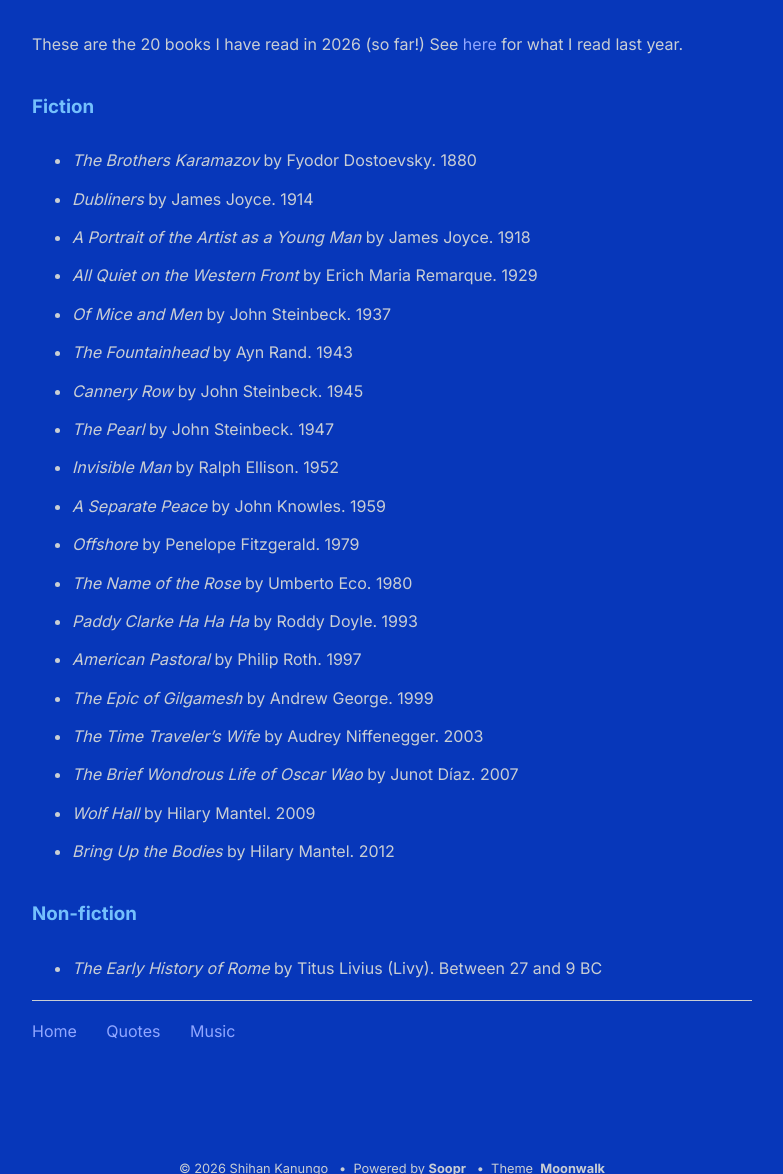
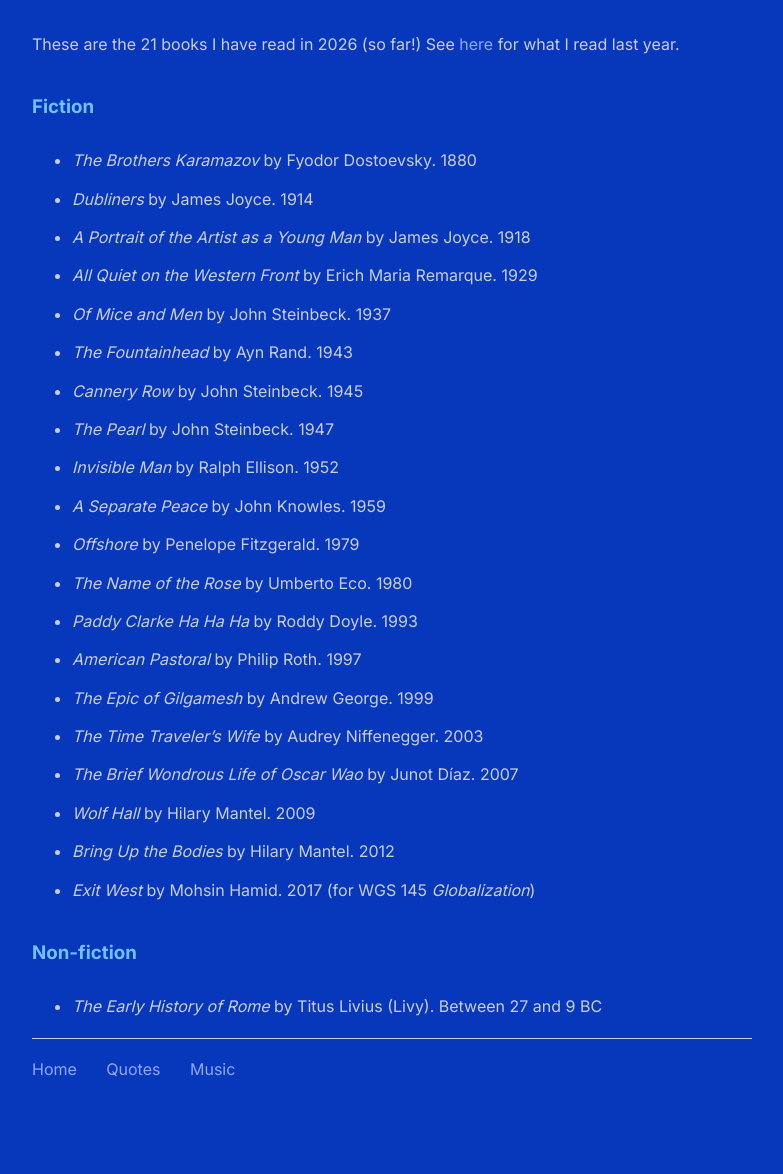
Before and after one commit to shihankanungo/shihankanungo.github.io, a Jekyll site: the page built from books.md, in a window 1280 px wide and 1400 px high, scrolled down 550 px. Shown: the part 226-1400 px from the top of the window, without its empty margins (248-1031 px from the left). Built offline with Jekyll 4.4.1, drawn with Linux system fonts in a browser that asks for light colours.

Commit message:
Update books.md

```diff
--- a/books.md
+++ b/books.md
@@ -8,7 +8,7 @@ title: Reading &amp;c.
 ![ch-reading](images/ch1.png)
 
 <br>
-These are the 20 books I have read in 2026 (so far!) See [here](https://shihankanungo.github.io/wrapped-2025#books) for what I read last year. <br>
+These are the 21 books I have read in 2026 (so far!) See [here](https://shihankanungo.github.io/wrapped-2025#books) for what I read last year. <br>
 
 ### Fiction
 - *The Brothers Karamazov* by Fyodor Dostoevsky. 1880
@@ -30,6 +30,7 @@ These are the 20 books I have read in 2026 (so far!) See [here](https://shihanka
 - *The Brief Wondrous Life of Oscar Wao* by Junot Díaz. 2007
 - *Wolf Hall* by Hilary Mantel. 2009
 - *Bring Up the Bodies* by Hilary Mantel. 2012
+- *Exit West* by Mohsin Hamid. 2017 (for WGS 145 *Globalization*)
 
 
 ### Non-fiction
```
